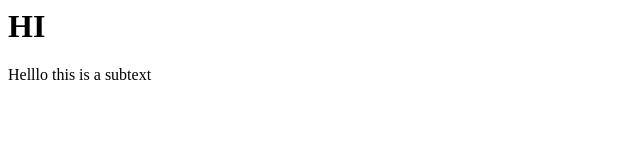
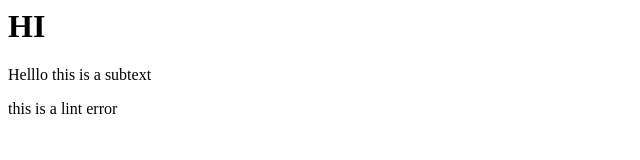
Before and after one commit to ATS527/git_ust_repo, a website: page index.html in a window 1280 px wide. Shown: the whole page, without its empty margins (0-640 px from the left). Drawn offline with Linux system fonts and the light colour scheme.

Commit message:
lint error about to happen

```diff
--- a/index.html
+++ b/index.html
@@ -1,2 +1,4 @@
 <h1>HI</h1>
 <p>Helllo this is a subtext</p>
+
+<p>this is a lint error<p>
--- /dev/null
+++ b/package.json
@@ -0,0 +1,5 @@
+{
+  "devDependencies": {
+    "htmlhint": "^1.1.4"
+  }
+}
```
Also changed, not shown: 2 other files.
